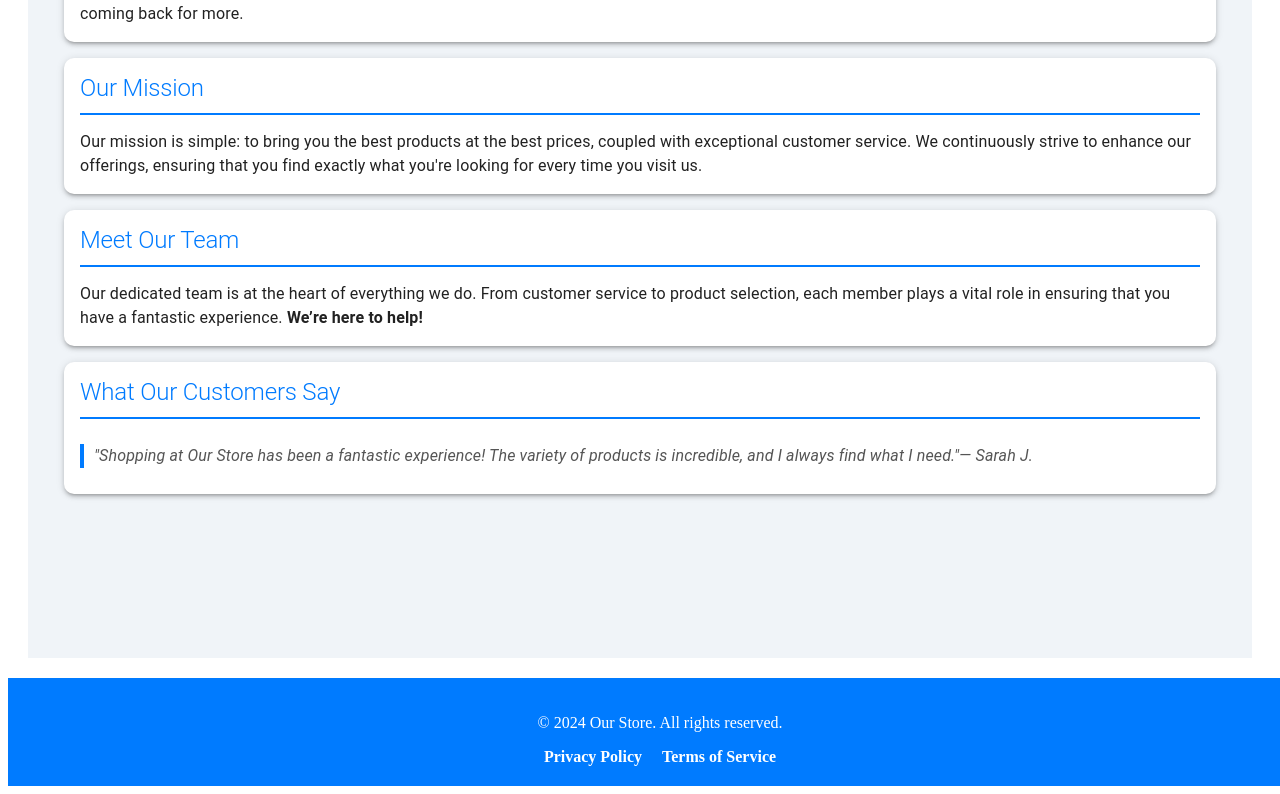
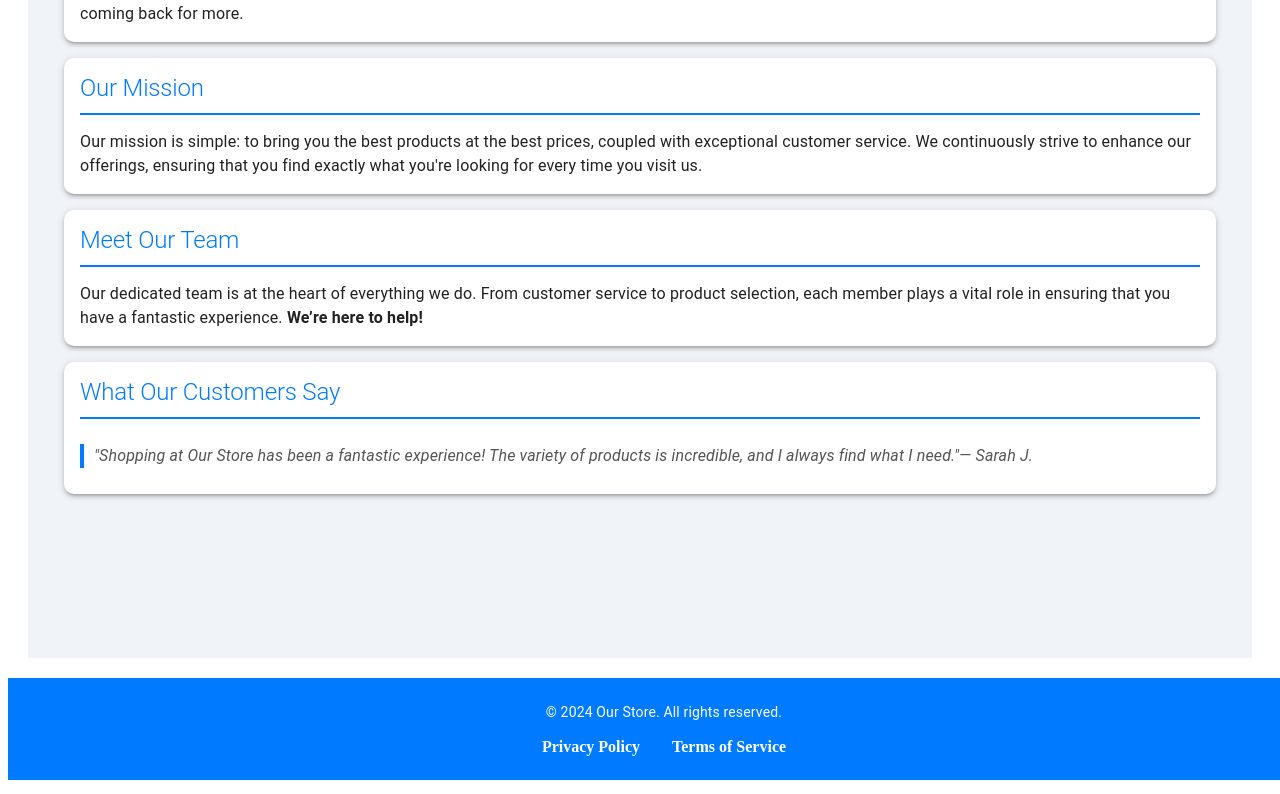
Before and after one commit to Mmishaaa/SVCH, a React (Vite) app in the folder labrab2/: page / in a window 1280 px wide. Shown: the part 321-1115 px from the top of the page. Built offline with nearby package versions, Linux system fonts and the light colour scheme.

Commit message:
add Link component from MUI

```diff
--- a/labrab2/src/components/footer.jsx
+++ b/labrab2/src/components/footer.jsx
@@ -1,19 +1,24 @@
+import React from "react";
+import { Box, Typography, Link } from "@mui/material";
+
 const Footer = () => {
-  const navLinkStyle = {
-    color: "#fff",
-    margin: "0 10px",
-    textDecoration: "none",
-    fontWeight: "bold",
-  };
-
   return (
-    <footer style={{ backgroundColor: "#007bff", color: "#fff", padding: "20px", textAlign: "center", position: "relative", bottom: 0, width: "100%" }}>
-      <p>&copy; 2024 Our Store. All rights reserved.</p>
+    <Box
+      component="footer"
+      sx={{ backgroundColor: "#007bff", color: "#fff", p: 3, textAlign: "center", position: "relative", bottom: 0, width: "100%" }}
+    >
+      <Typography variant="body2" component="p" sx={{ mb: 2 }}>
+        &copy; 2024 Our Store. All rights reserved.
+      </Typography>
       <nav>
-        <a href="/privacy" style={navLinkStyle}>Privacy Policy</a>
-        <a href="/terms" style={navLinkStyle}>Terms of Service</a>
+        <Link href="/privacy" underline="none" sx={{ color: "#fff", mx: 2, fontWeight: "bold" }}>
+          Privacy Policy
+        </Link>
+        <Link href="/terms" underline="none" sx={{ color: "#fff", mx: 2, fontWeight: "bold" }}>
+          Terms of Service
+        </Link>
       </nav>
-    </footer>
+    </Box>
   );
 };
 
```
